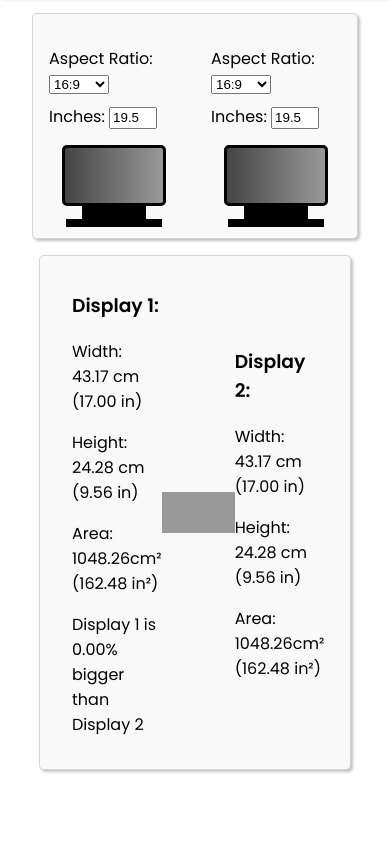
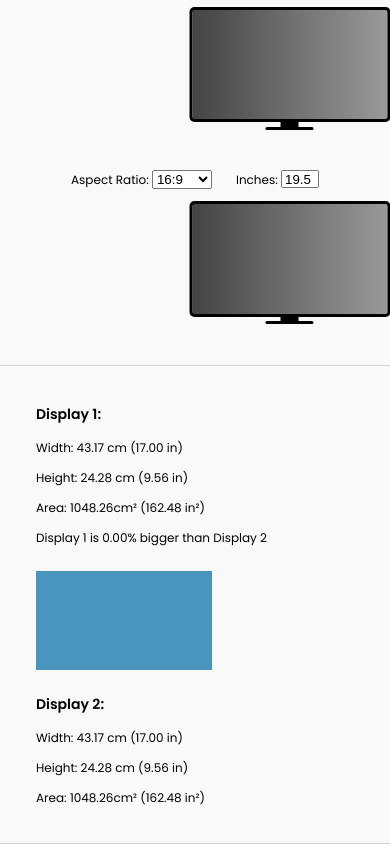
Before and after one commit to bernard-rodrigues/screenmaster, a plain HTML site: page index.html in a window 390 px wide. Shown: the part 115-959 px from the top of the page. Before the commit the page ends 901 px from the top, so only its background shows below. Drawn offline with nearby package versions, Linux system fonts and the light colour scheme.

Commit message:
Novo layout e mobile

```diff
--- a/index.html
+++ b/index.html
@@ -16,7 +16,7 @@
 <body>
     <header>
         <div>
-            <svg xmlns="http://www.w3.org/2000/svg" width="30" height="30" fill="currentColor" class="bi bi-aspect-ratio" viewBox="0 0 16 16">
+            <svg xmlns="http://www.w3.org/2000/svg" width="30" height="30" fill="#f3f3f3" class="bi bi-aspect-ratio" viewBox="0 0 16 16">
                 <path d="M0 3.5A1.5 1.5 0 0 1 1.5 2h13A1.5 1.5 0 0 1 16 3.5v9a1.5 1.5 0 0 1-1.5 1.5h-13A1.5 1.5 0 0 1 0 12.5v-9zM1.5 3a.5.5 0 0 0-.5.5v9a.5.5 0 0 0 .5.5h13a.5.5 0 0 0 .5-.5v-9a.5.5 0 0 0-.5-.5h-13z"/>
                 <path d="M2 4.5a.5.5 0 0 1 .5-.5h3a.5.5 0 0 1 0 1H3v2.5a.5.5 0 0 1-1 0v-3zm12 7a.5.5 0 0 1-.5.5h-3a.5.5 0 0 1 0-1H13V8.5a.5.5 0 0 1 1 0v3z"/>
             </svg>
@@ -30,7 +30,7 @@
             <div id="form1" class="form">
                 <div>
                     <label>Aspect Ratio: </label>
-                    <select id="ratio1">
+                    <select id="ratio1" title="Aspect Ratio">
                         <option value="4:3">4:3</option>
                         <option value="16:9" selected>16:9</option>
                         <option value="16:10">16:10</option>
@@ -56,7 +56,7 @@
             <div id="form2" class="form">
                 <div>
                     <label>Aspect Ratio: </label>
-                    <select id="ratio2">
+                    <select id="ratio2" title="Aspect Ratio">
                         <option value="4:3">4:3</option>
                         <option value="16:9" selected>16:9</option>
                         <option value="16:10">16:10</option>
@@ -80,7 +80,7 @@
     </div>
 
     <div id="comparison">
-        <div>
+        <div id="display-info-1">
             <h3><strong>Display 1:</strong></h3>
             <p id="width-info-1"></p>
             <p id="height-info-1"></p>
@@ -90,7 +90,7 @@
         <div id="screen-3">
             <div id="screen-4"></div>
         </div>
-        <div>
+        <div id="display-info-2">
             <h3><strong>Display 2:</strong></h3>
             <p id="width-info-2"></p>
             <p id="height-info-2"></p>
--- a/scripts.js
+++ b/scripts.js
@@ -1,5 +1,5 @@
 const reducer1 = 0.5
-const reducer2 = 0.75
+let reducer2 = 0.9
 
 // Converts from inches to centimeters
 function convertToCentimeter(value) {
@@ -30,6 +30,10 @@ function screenUpdate() {
         control = reducer1 * ($(document.body).height() / (measures1.h + measures2.h))
     }else{
         control = reducer1 * ($(document.body).width() / (measures1.w + measures2.w))
+    }
+
+    if($(document.body).width() <= 768){
+        control = control * 2
     }
 
     $('#screen-1').height(measures1.h * control)
@@ -88,18 +92,18 @@ $(document).ready(function () {
 })
 
 $('#ratio1').change(function () {
-    if($('#ratio1').val().split(':')[1] > 10){
+    if($('#ratio1').val().split(':')[1] > 10 && $('#inches1').val() > 10){
         $('#inches1').val('6.7')
-    }else{
+    }else if($('#ratio1').val().split(':')[1] < 10 && $('#inches1').val() < 10){
         $('#inches1').val('19.5')
     }
     screenUpdate()
 })
 
 $('#ratio2').change(function () {
-    if($('#ratio2').val().split(':')[1] > 10){
+    if($('#ratio2').val().split(':')[1] > 10 && $('#inches2').val() > 10){
         $('#inches2').val('6.7')
-    }else{
+    }else if($('#ratio2').val().split(':')[1] < 10 && $('#inches2').val() < 10){
         $('#inches2').val('19.5')
     }
     screenUpdate()
--- a/style.css
+++ b/style.css
@@ -1,4 +1,5 @@
 :root{
+    font-size: 16px;
     font-family: 'Poppins', sans-serif;
 }
 
@@ -9,15 +10,17 @@ body{
 #title{
     font-size: 1.6rem;
     font-weight: 400;
+    color: #f3f3f3;
 }
 
 #subtitle{
     font-size: 1rem;
     font-weight: 300;
+    color: #f3f3f3;
 }
 
 header{
-    background-color: #f9f9f9;
+    background-color: #090909;
     box-shadow: 2px 2px 3px #66666666;
     display: flex;
     align-items: center;
@@ -42,11 +45,8 @@ input{
 
 #mainContainer{
     background-color: #f9f9f9;
-    padding: 1rem 0 2rem 0;
-    border-radius: 5px;
-    box-shadow: 2px 2px 3px #66666666;
-    margin: 1rem 2rem;
-    border: solid 1px #66666640;
+    padding: 2rem 0 4rem 0;
+    border-bottom: solid 1px #66666640;
     display: flex;
     justify-content: space-around;
 }
@@ -74,14 +74,14 @@ input{
 }
 
 #screen-3{
-    background-color: #555555;
+    background-color: #6cc1e3;
     transition: height 1s, width 1s;
     display: flex;
     align-items: end;
 }
 
 #screen-4{
-    background-color: #999999;
+    background-color: #4995be;
     transition: height 1s, width 1s;
 }
 
@@ -90,17 +90,14 @@ input{
     display: flex;
     justify-content: space-between;
     align-items: center;
-    padding: 1rem 2rem;
-    border: solid 1px #66666640;
-    border-radius: 5px;
-    box-shadow: 2px 2px 3px #66666666;
-    margin: 1rem 10vw;
+    padding: 2rem 6rem;
+    border-bottom: solid 1px #66666640;
 }
 
 #bar1, #bar2{
     background-color: black;
     height: 1.5rem;
-    width: 4rem;
+    width: 2.5rem;
     justify-self: center;
     position: absolute;
     top: 100%;
@@ -111,14 +108,77 @@ input{
 #foot1, #foot2{
     background-color: black;
     height: 0.5rem;
-    width: 6rem;
+    width: 5rem;
     justify-self: center;
     position: absolute;
     top: calc(100% + 1rem);
     left: 50%;
     transform: translate(-50%);
+    border-radius: 3px;
 }
 
 .border{
     border: solid 1px #666666;
 }
+
+@media (max-width: 768px){
+    :root{
+        font-size: 12px;
+    }
+
+    #subtitle{
+        display: none;
+    }
+
+    #mainContainer{
+        display: block;
+    }
+
+    #screen-1{
+        margin-bottom: 4rem;
+    }
+
+    #screen-1, #screen-2{
+        left: 50%;
+        transform: translateX(-50%);
+    }
+
+    .form{
+        display: flex;
+        gap: 2rem;
+    }
+
+    #bar1, #bar2{
+        height: 0.75rem;
+        width: 1.5rem;
+        justify-self: center;
+        position: absolute;
+        top: 100%;
+        left: 50%;
+        transform: translate(-50%);
+    }
+
+    #foot1, #foot2{
+        height: 0.25rem;
+        width: 4rem;
+        justify-self: center;
+        position: absolute;
+        top: calc(100% + 0.6rem);
+        left: 50%;
+        transform: translate(-50%);
+        border-radius: 3px;
+    }
+
+    #comparison{
+        display: block;
+        padding: 2rem 3rem;
+    }
+
+    #display-info-1{
+        margin-bottom: 2rem;
+    }
+
+    #display-info-2{
+        margin-top: 2rem;
+    }
+}
```
Also changed, not shown: assets/screenshot1.png.
